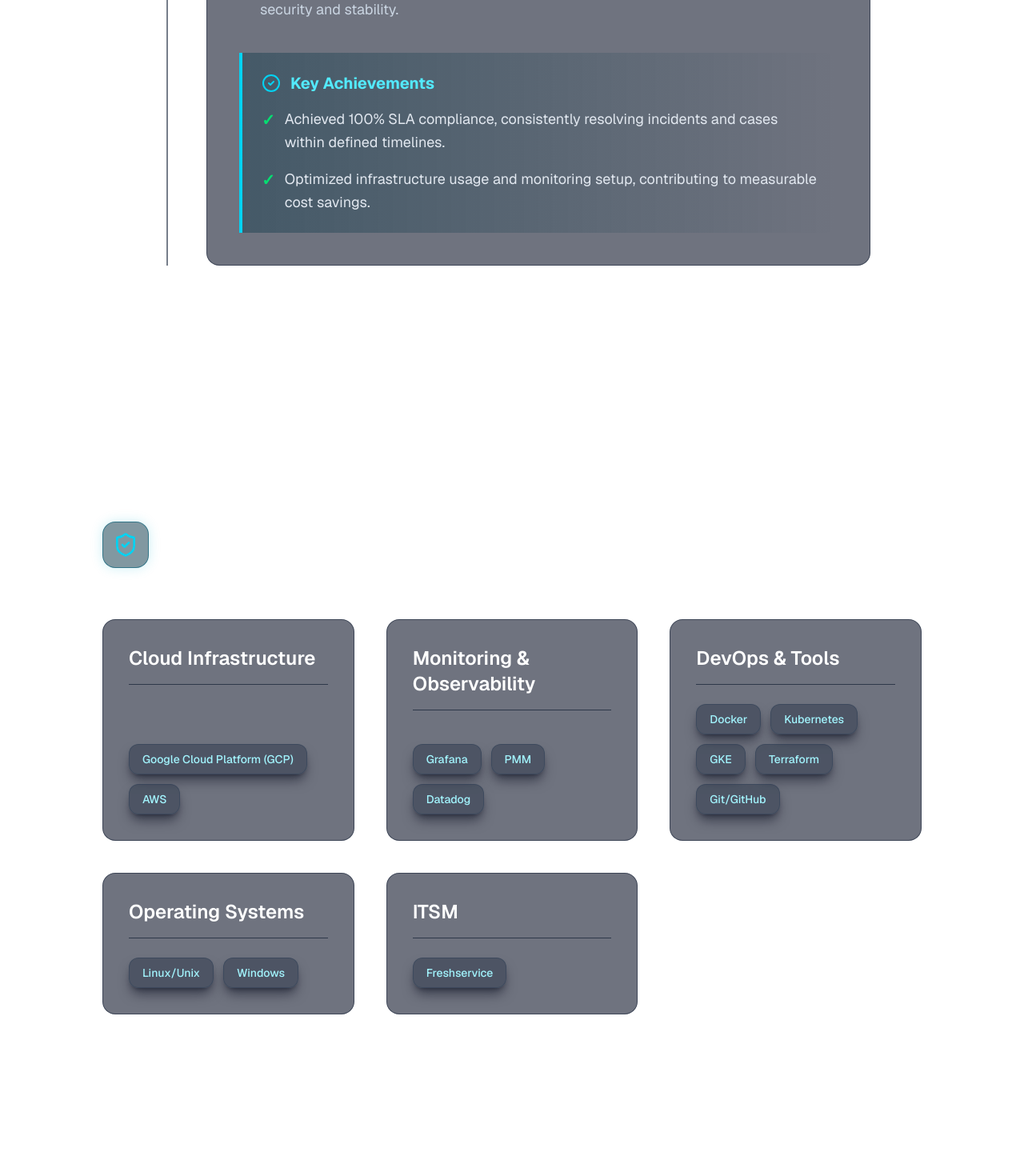
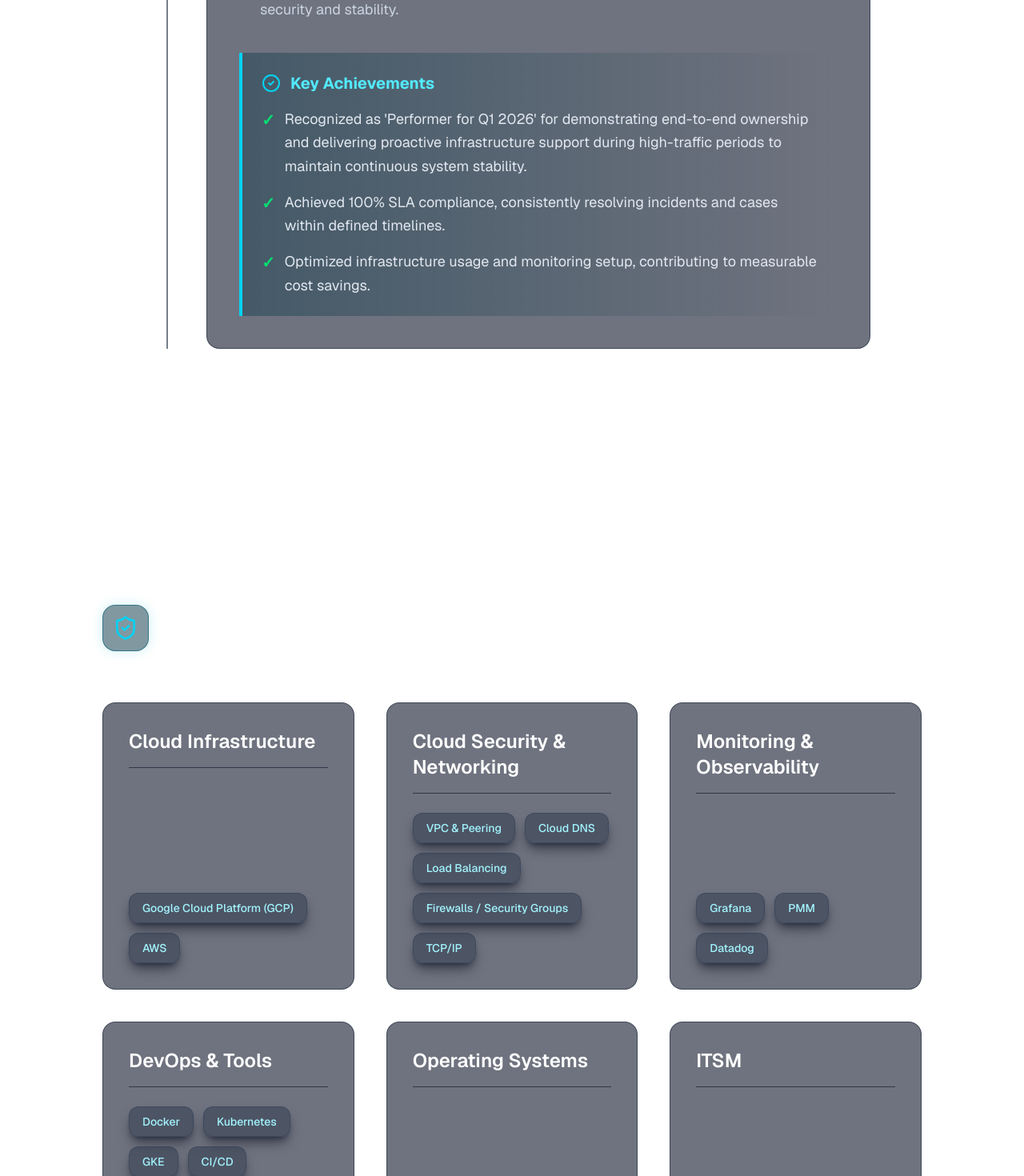
Before and after one commit to Revanth-sabretooth-02/my-cloud-portfolio, a Next.js app: page / in a window 1280 px wide. Shown: the part 2440-3910 px from the top of the page at 80% size. Built offline with nearby package versions, Linux system fonts and the light colour scheme.

Commit message:
Updated Q1 2026 Performer Award description

```diff
--- a/app/page.tsx
+++ b/app/page.tsx
@@ -13,8 +13,9 @@ import { SiPython } from "react-icons/si";
 
 const skills = [
   { category: "Cloud Infrastructure", items: ["Google Cloud Platform (GCP)", "AWS"] },
+  { category: "Cloud Security & Networking", items: ["VPC & Peering", "Cloud DNS", "Load Balancing", "Firewalls / Security Groups", "TCP/IP"] },
   { category: "Monitoring & Observability", items: ["Grafana", "PMM", "Datadog"] },
-  { category: "DevOps & Tools", items: ["Docker", "Kubernetes", "GKE", "Terraform", "Git/GitHub"] },
+  { category: "DevOps & Tools", items: ["Docker", "Kubernetes", "GKE", "CI/CD", "Terraform", "Git/GitHub", "Shell Scripting"] },
   { category: "Operating Systems", items: ["Linux/Unix", "Windows"] },
   { category: "ITSM", items: ["Freshservice"] },
 ];
@@ -46,6 +47,7 @@ const experience = [
       "Applied monthly patching and upgrades to virtual machines (VMs), enhancing system security and stability."
     ],
     achievements: [
+      "Recognized as 'Performer for Q1 2026' for demonstrating end-to-end ownership and delivering proactive infrastructure support during high-traffic periods to maintain continuous system stability.",
       "Achieved 100% SLA compliance, consistently resolving incidents and cases within defined timelines.",
       "Optimized infrastructure usage and monitoring setup, contributing to measurable cost savings."
     ]
```
